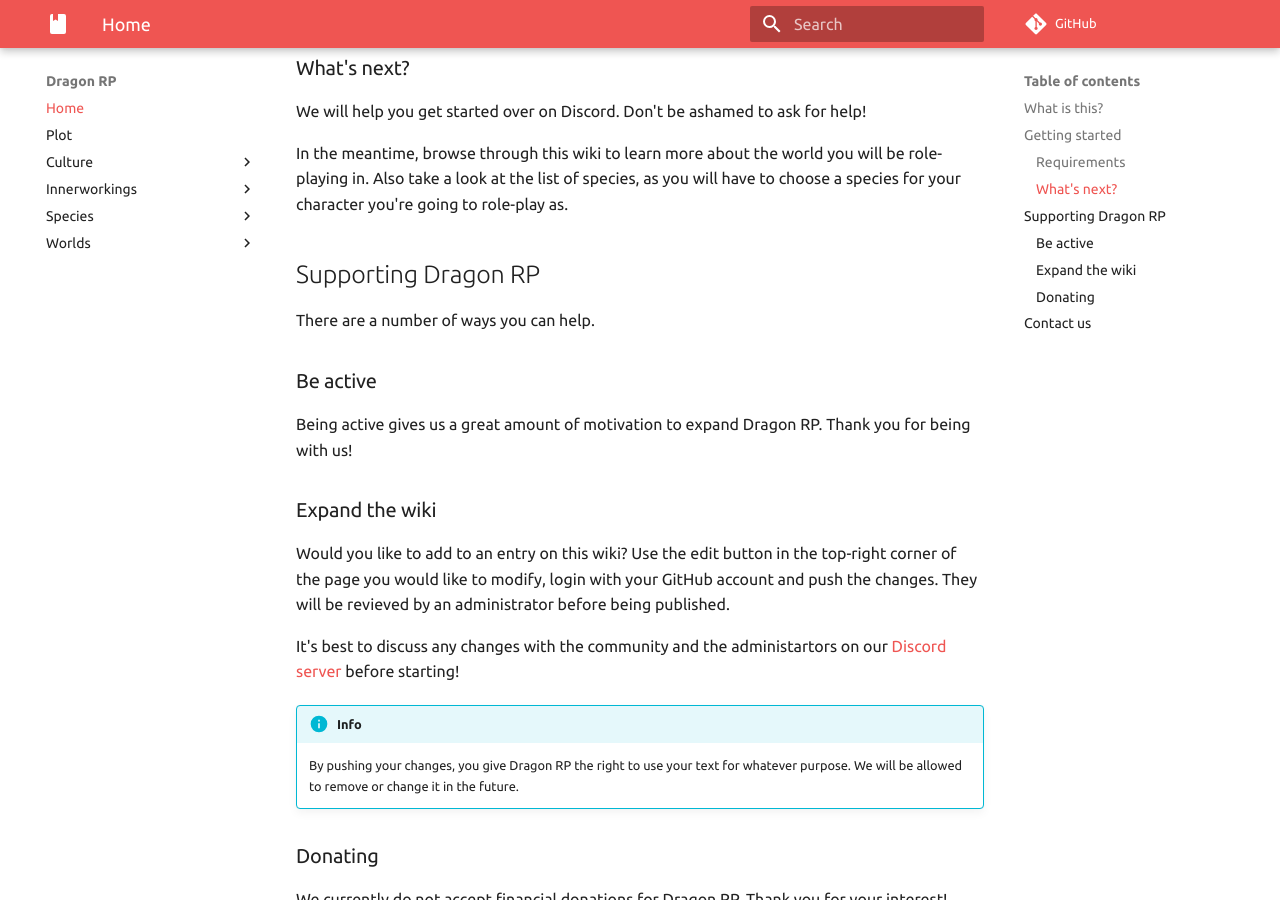
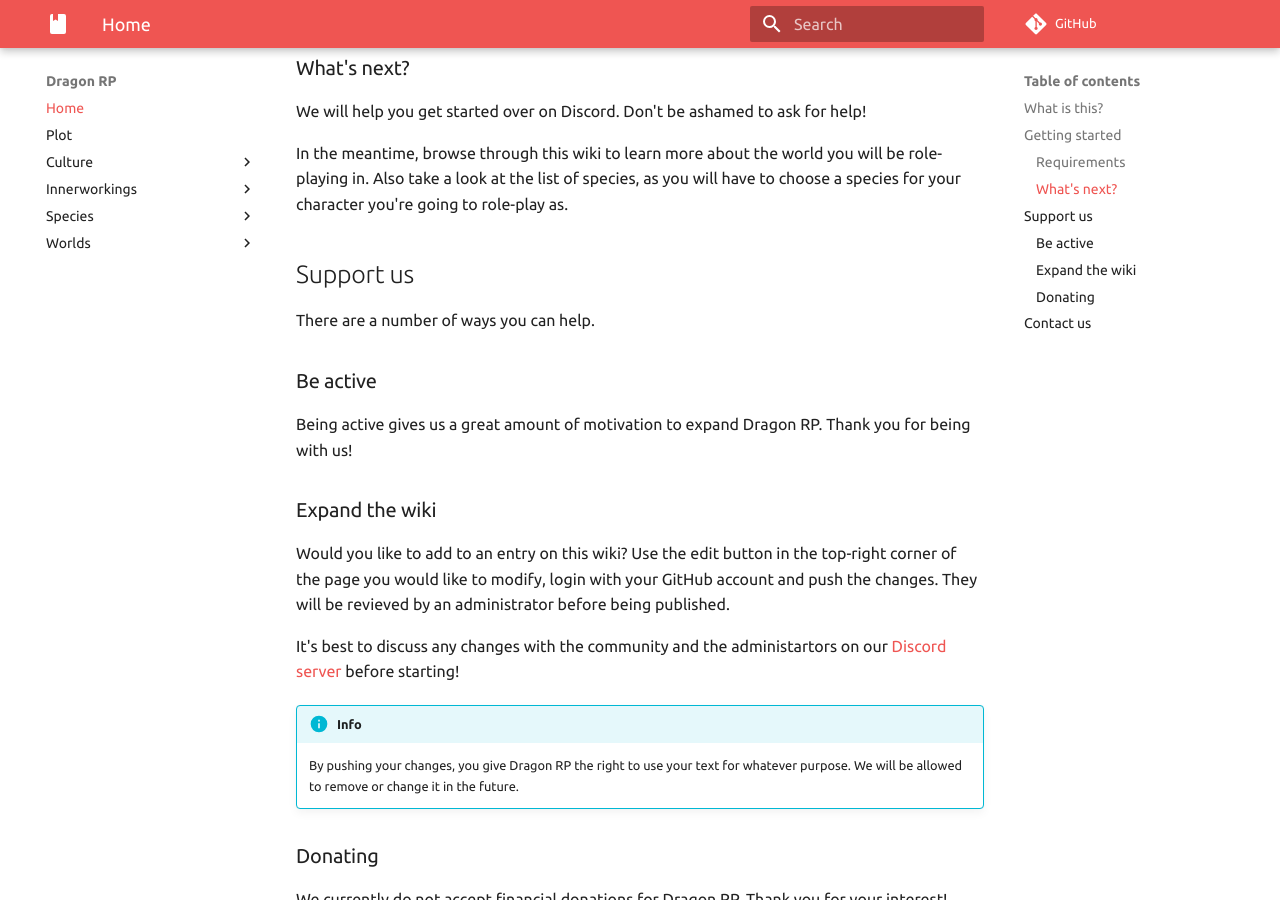
Before and after one commit to dragonprojects/dragonroleplay, an MkDocs documentation site: the page built from docs/index.md, in a window 1280 px wide and 900 px high, scrolled down 1302 px. Built offline with MkDocs 1.6.1 and Material for MkDocs 9.7.7, drawn with Linux system fonts in a browser that asks for light colours; comment, search, counter and statistics services are not loaded.

Commit message:
Update index.md

```diff
--- a/docs/index.md
+++ b/docs/index.md
@@ -48,7 +48,7 @@ We will help you get started over on Discord. Don't be ashamed to ask for help!
 
 In the meantime, browse through this wiki to learn more about the world you will be role-playing in. Also take a look at the list of species, as you will have to choose a species for your character you're going to role-play as.
 
-## Supporting Dragon RP
+## Support us
 There are a number of ways you can help.
 
 ### Be active
```
